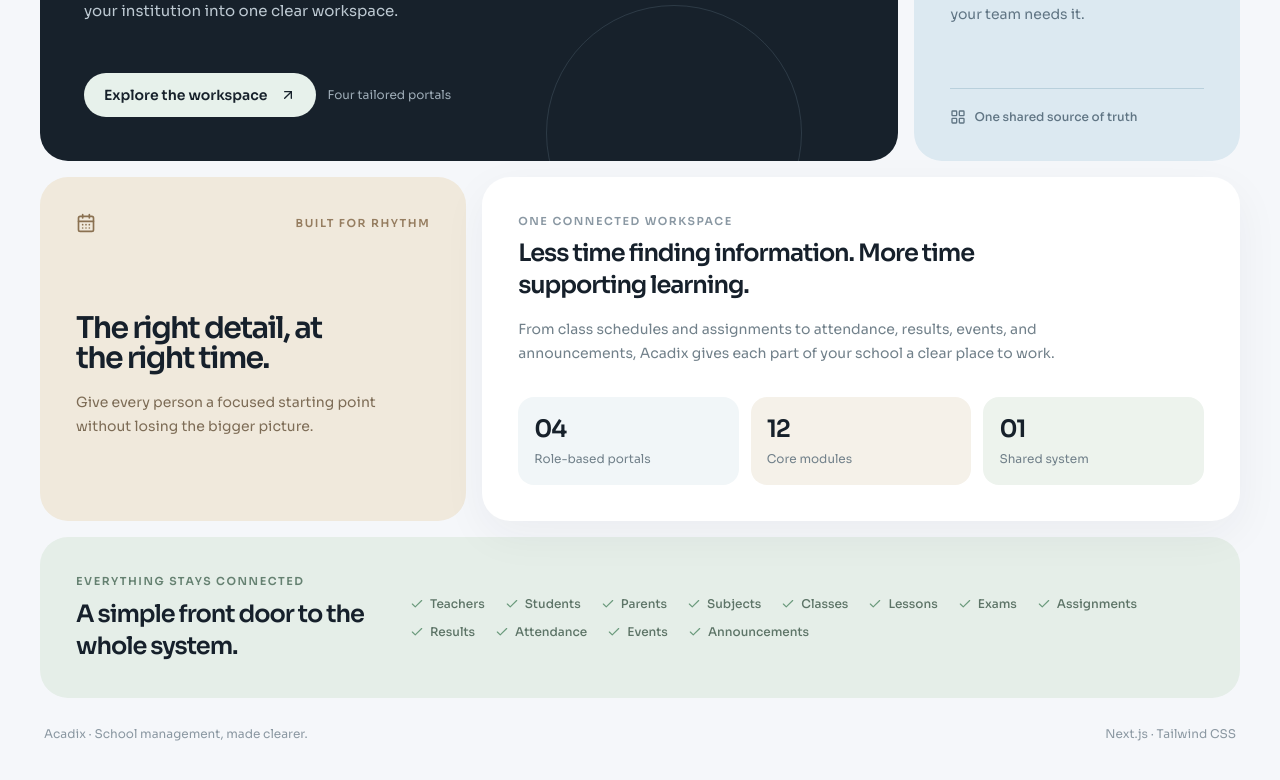
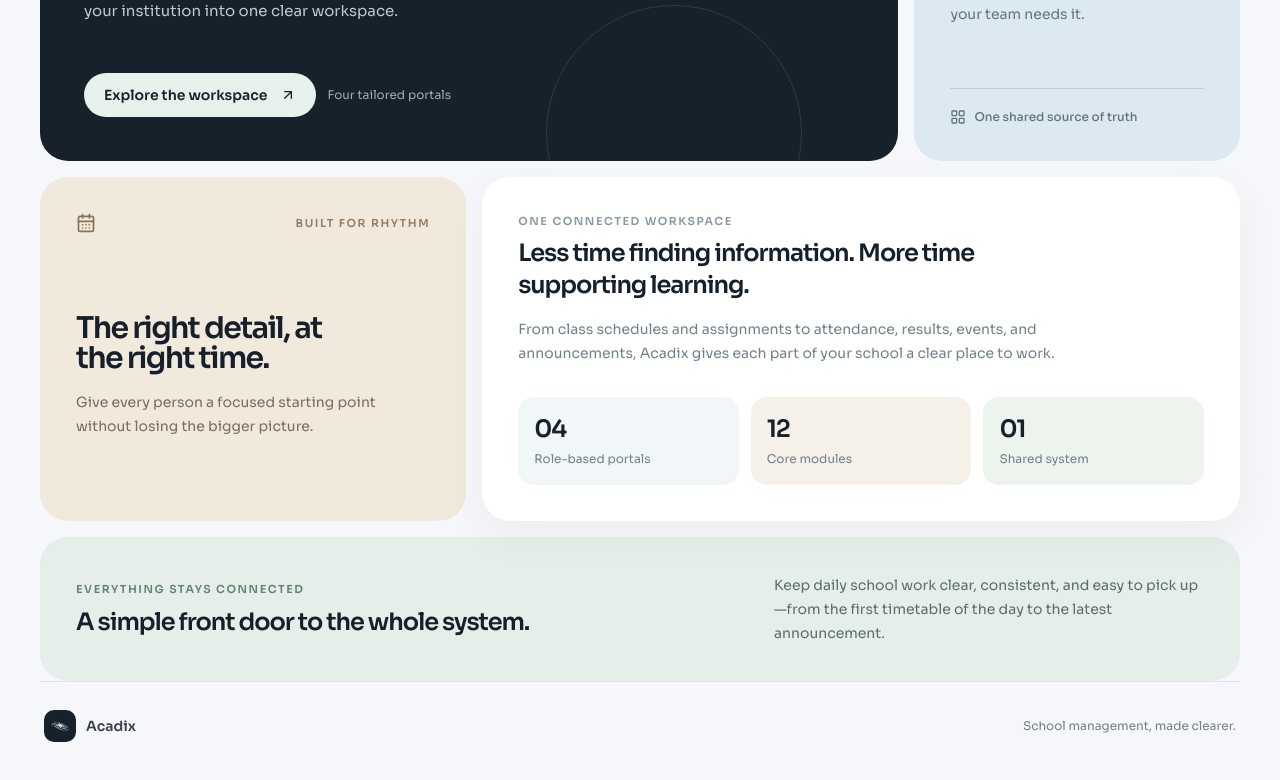
Before and after one commit to AvatarN03/Acadix_School_Management, a Next.js app: page / in a window 1280 px wide. Shown: the part 396-1176 px from the top of the page. Built offline with nearby package versions, Linux system fonts and the light colour scheme.

Commit message:
fix: polish landing page footer

```diff
--- a/src/app/page.tsx
+++ b/src/app/page.tsx
@@ -1,10 +1,8 @@
 import Image from "next/image";
 import Link from "next/link";
-import { ArrowUpRight, BarChart3, CalendarDays, Check, LayoutGrid } from "lucide-react";
+import { ArrowUpRight, BarChart3, CalendarDays, LayoutGrid } from "lucide-react";
 
 const roleLinks = [["Admin", "/admin"], ["Teacher", "/teacher"], ["Student", "/student"], ["Parent", "/parent"]];
-const modules = ["Teachers", "Students", "Parents", "Subjects", "Classes", "Lessons", "Exams", "Assignments", "Results", "Attendance", "Events", "Announcements"];
-
 export default function Homepage() {
   return <main className="min-h-screen overflow-hidden bg-[#f5f7fa] text-[#16202b]">
     <div className="mx-auto max-w-7xl px-5 py-5 sm:px-8 sm:py-8 lg:px-10">
@@ -23,8 +21,8 @@ export default function Homepage() {
         <div className="rounded-[28px] bg-white p-7 shadow-[0_14px_45px_rgba(31,48,61,0.05)] sm:p-9"><p className="text-[11px] font-semibold uppercase tracking-[0.14em] text-[#8a98a3]">One connected workspace</p><h2 className="mt-2 max-w-[540px] text-2xl font-semibold tracking-[-0.045em]">Less time finding information. More time supporting learning.</h2><p className="mt-4 max-w-[600px] text-sm leading-6 text-[#71808a]">From class schedules and assignments to attendance, results, events, and announcements, Acadix gives each part of your school a clear place to work.</p><div className="mt-8 grid gap-3 sm:grid-cols-3"><div className="rounded-2xl bg-[#f1f6f8] p-4"><p className="text-2xl font-semibold tracking-[-0.05em] text-[#17212b]">04</p><p className="mt-1 text-xs leading-5 text-[#71808a]">Role-based portals</p></div><div className="rounded-2xl bg-[#f5f1e9] p-4"><p className="text-2xl font-semibold tracking-[-0.05em] text-[#17212b]">12</p><p className="mt-1 text-xs leading-5 text-[#71808a]">Core modules</p></div><div className="rounded-2xl bg-[#edf3ed] p-4"><p className="text-2xl font-semibold tracking-[-0.05em] text-[#17212b]">01</p><p className="mt-1 text-xs leading-5 text-[#71808a]">Shared system</p></div></div></div>
       </section>
 
-      <section className="mt-4 flex flex-col gap-5 rounded-[28px] bg-[#e5eee8] p-7 sm:p-9 lg:flex-row lg:items-center lg:justify-between"><div><p className="text-[11px] font-semibold uppercase tracking-[0.14em] text-[#658171]">Everything stays connected</p><h2 className="mt-2 text-2xl font-semibold tracking-[-0.045em]">A simple front door to the whole system.</h2></div><div className="flex flex-wrap gap-x-5 gap-y-3 text-xs font-medium text-[#5d7467]">{modules.map((module) => <span key={module} className="flex items-center gap-1.5"><Check className="h-3.5 w-3.5 text-[#6b9a7c]" />{module}</span>)}</div></section>
-      <footer className="flex flex-col gap-3 px-1 py-7 text-xs text-[#8b98a2] sm:flex-row sm:items-center sm:justify-between"><span>Acadix · School management, made clearer.</span><span>Next.js · Tailwind CSS</span></footer>
+      <section className="mt-4 rounded-[28px] bg-[#e5eee8] p-7 sm:p-9"><div className="flex flex-col gap-5 lg:flex-row lg:items-center lg:justify-between"><div><p className="text-[11px] font-semibold uppercase tracking-[0.14em] text-[#658171]">Everything stays connected</p><h2 className="mt-2 text-2xl font-semibold tracking-[-0.045em]">A simple front door to the whole system.</h2></div><p className="max-w-[430px] text-sm leading-6 text-[#587064]">Keep daily school work clear, consistent, and easy to pick up—from the first timetable of the day to the latest announcement.</p></div></section>
+      <footer className="flex flex-col gap-4 border-t border-[#dce2e5] px-1 py-7 text-sm text-[#64727c] sm:flex-row sm:items-center sm:justify-between"><Link href="/" className="flex items-center gap-2.5 font-semibold text-[#34434e]"><span className="flex h-8 w-8 items-center justify-center rounded-[10px] bg-[#17212b]"><Image src="/logo.png" alt="" width={19} height={19} className="brightness-0 invert" /></span><span>Acadix</span></Link><span className="text-xs text-[#71808a]">School management, made clearer.</span></footer>
     </div>
   </main>;
 }
```
